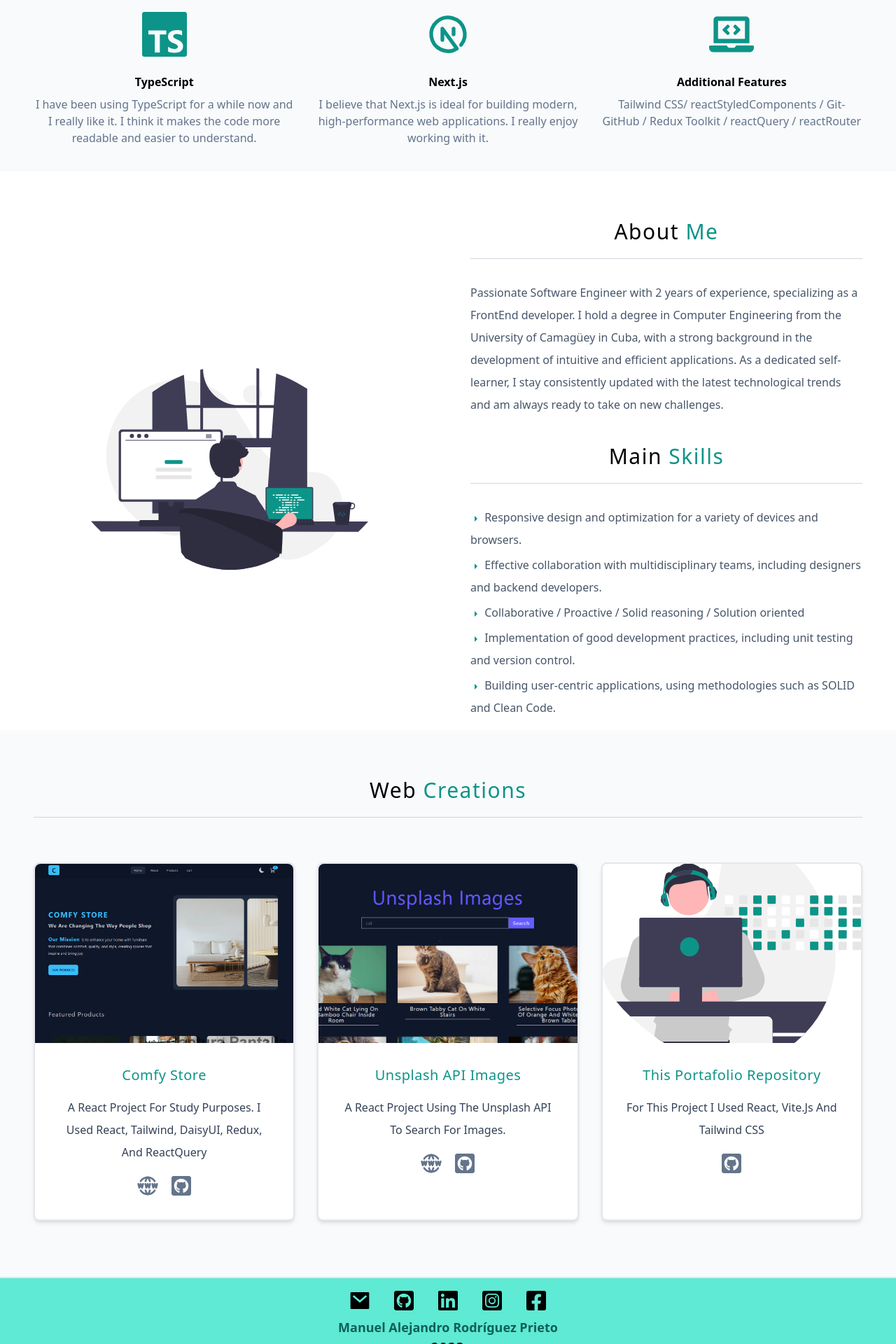
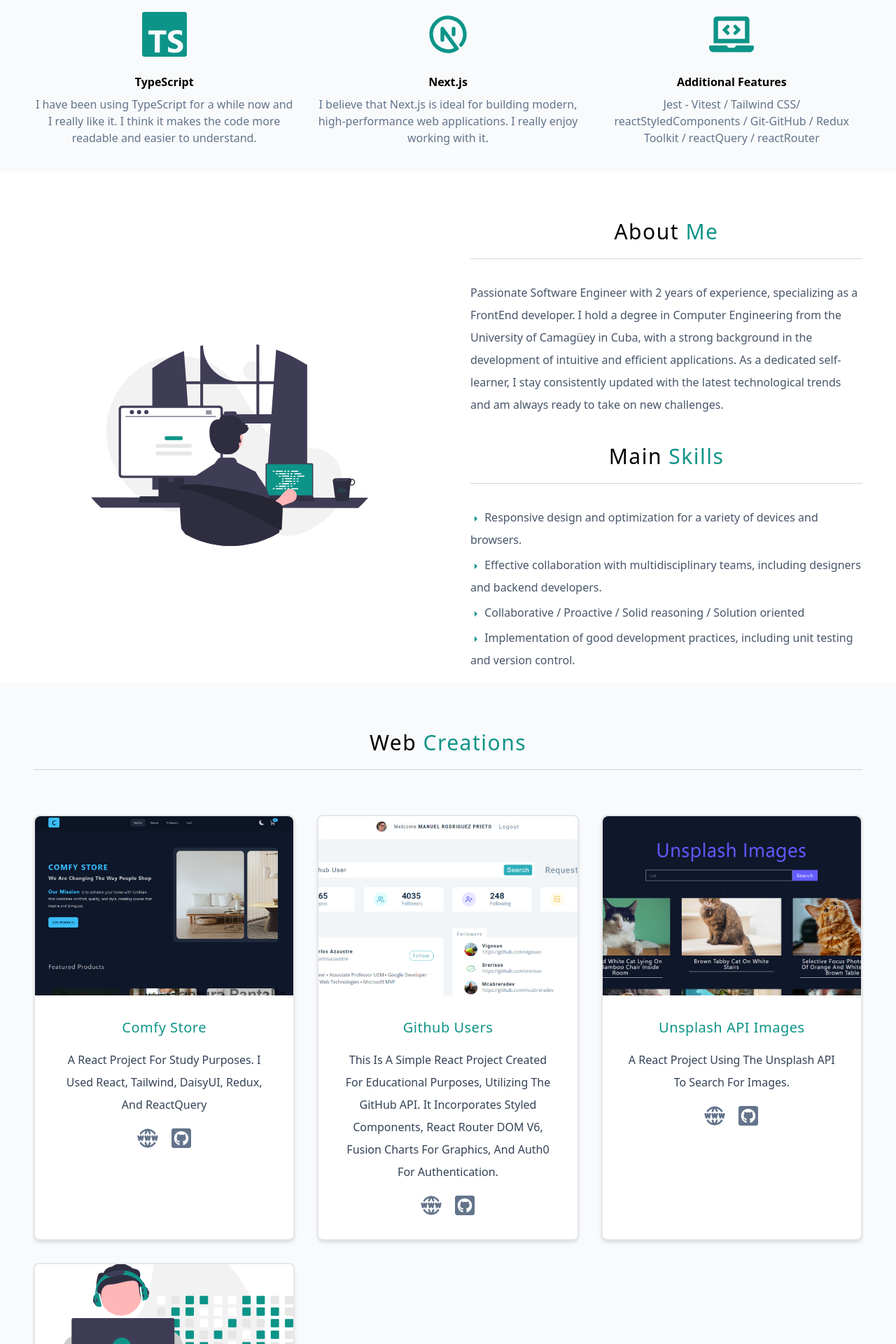
Before and after one commit to greluma/portafolio-react-tailwind, a React (Vite) app: page / in a window 1280 px wide. Shown: the part 860-2780 px from the top of the page at 70% size. Built offline with nearby package versions, Linux system fonts and the light colour scheme.

Commit message:
add github users

```diff
--- a/src/components/About.jsx
+++ b/src/components/About.jsx
@@ -35,9 +35,9 @@ const About = () => {
                             <li> <Arrow /> Responsive design and optimization for a variety of devices and browsers.</li>
                             <li> <Arrow />  Effective collaboration with multidisciplinary teams, including designers and backend developers.</li>
                             <li> <Arrow />  Collaborative / Proactive / Solid reasoning / Solution oriented</li>
+                            <li> <Arrow /> Implementation of good development practices, including unit testing and version control.</li>
                             {/* Solid and Clean Code */}
-                            <li> <Arrow /> Implementation of good development practices, including unit testing and version control.</li>
-                            <li> <Arrow /> Building user-centric applications, using methodologies such as SOLID and Clean Code.</li>
+                            {/* <li> <Arrow /> Building user-centric applications, using methodologies such as SOLID and Clean Code.</li> */}
                         </ul>
                     </article>
                 </div>
--- a/src/components/Footer.jsx
+++ b/src/components/Footer.jsx
@@ -5,7 +5,8 @@ const Footer = () => {
     const date = new Date().getFullYear();
     return (
         <footer className='border-t-2 grid justify-center text-center py-4 bg-teal-300 dark:bg-teal-950 dark:text-white'>
-            <div className=" grid grid-cols-5">
+            {/* TODO grid-cols-x: cunado se annaden elementos hay que modificar el layout (esta mal)  */}
+            <div className=" grid grid-cols-3">
                 <Icons />
             </div>
             <h4 className='pt-2 text-teal-800 dark:text-slate-300 font-bold text-lg'>Manuel Alejandro Rodríguez Prieto </h4>
--- a/src/data.jsx
+++ b/src/data.jsx
@@ -1,6 +1,8 @@
 // cspell:disable
 import { RiMailFill } from "react-icons/ri";
-import { FaGithubSquare, FaLinkedin, FaFacebookSquare, FaInstagramSquare } from 'react-icons/fa';
+import { FaGithubSquare, FaLinkedin } from 'react-icons/fa';
+// import {FaFacebookSquare, FaInstagramSquare } from 'react-icons/fa';
+
 
 import { nanoid } from 'nanoid';
 import { FaHtml5, FaJs, FaReact, FaLaptopCode } from 'react-icons/fa';
@@ -50,7 +52,7 @@ export const skills = [
     id: nanoid(),
     title: 'Additional Features',
     icon: <FaLaptopCode className={skillsIconClass} />,
-    text: 'Tailwind CSS/ reactStyledComponents / Git-GitHub / Redux Toolkit / reactQuery / reactRouter',
+    text: 'Jest - Vitest / Tailwind CSS/ reactStyledComponents / Git-GitHub / Redux Toolkit / reactQuery / reactRouter',
   },
 ];
 
@@ -62,6 +64,14 @@ export const projects = [
     github: 'https://github.com/greluma/comfy-store',
     title: 'Comfy Store',
     text: 'A React project for study purposes. I used React, Tailwind, DaisyUI, Redux, and reactQuery',
+  },
+  {
+    id: nanoid(),
+    img: '/github-users.png',
+    url: 'https://searchforgithubusers.netlify.app/',
+    github: 'https://github.com/greluma/github-users-project',
+    title: 'Github Users',
+    text: "This is a simple React project created for educational purposes, utilizing the GitHub API. It incorporates Styled Components, React Router DOM v6, Fusion Charts for graphics, and Auth0 for authentication.",
   },
   {
     id: nanoid(),
@@ -98,14 +108,16 @@ export const social = [
     url: 'https://www.linkedin.com/in/manuel-rodriguez-prieto-252a50242/',
     icon: <FaLinkedin className={socialIconClass} />
   },
-  {
+  // * Instagram
+  /* {
     id: nanoid(),
     url: "https://www.instagram.com/rodriguezprieto__/",
     icon: <FaInstagramSquare className={socialIconClass} />
-  },
-  {
+  }, */
+  // * Facebook
+  /* {
     id: nanoid(),
     url: "https://www.facebook.com/profile.php?id=100074574602402",
     icon: <FaFacebookSquare className={socialIconClass} />
-  },
+  }, */
 ]
```
Also changed, not shown: public/github-users.png (added).
